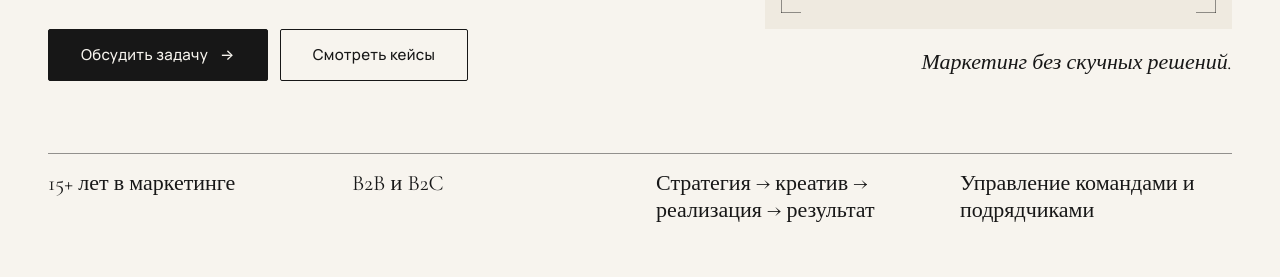
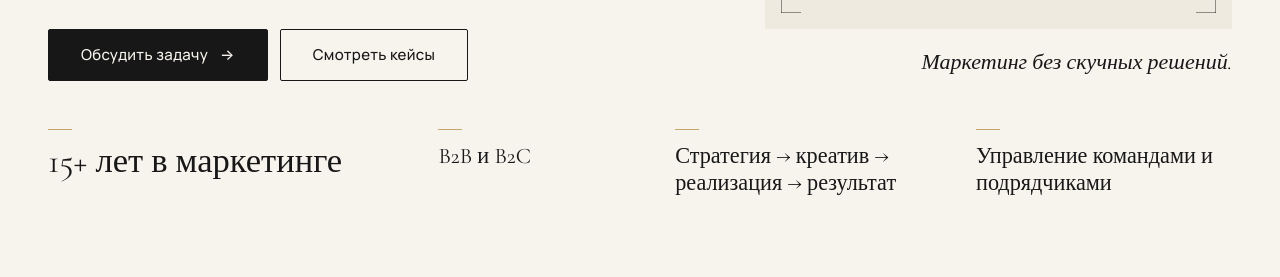
Before and after one commit to Tishok77/victoria-portfolio, a plain HTML site: page index.html in a window 1280 px wide. Shown: the part 675-952 px from the top of the page. Drawn offline with nearby package versions, Linux system fonts and the light colour scheme.

Commit message:
Refine hero facts strip
Turn the facts after the hero into an editorial proof strip: no table
rules, four standalone type blocks separated by space with a short gold
mark each; the first fact (15+ years) one step stronger. Desktop: one row
with columns sized to each fact; mobile and tablet: 2×2. Tighter vertical
rhythm around the strip.

Co-Authored-By: Claude Opus 5.5 <noreply@anthropic.com>

```diff
--- a/css/style.css
+++ b/css/style.css
@@ -614,9 +614,10 @@ textarea {
    Hero
    ========================================================================== */
 
-/* Mobile: content starts close under the header; closes like any section. */
+/* Mobile: content starts close under the header; the proof strip closes the
+   hero with the same air as before a section marker. */
 .hero {
-  padding-block: var(--space-4) var(--section-space);
+  padding-block: var(--space-4) var(--section-lead);
 }
 
 .hero__grid {
@@ -686,24 +687,34 @@ textarea {
   margin-top: var(--space-3);
 }
 
+/* Proof strip: the four facts as standalone type blocks separated by space,
+   not table rules. A short gold mark opens each fact; the first (years in
+   marketing) reads one step stronger. */
 .hero__facts {
   display: grid;
-  border-top: 1px solid var(--color-border-strong);
+  grid-template-columns: repeat(2, minmax(0, 1fr));
+  gap: var(--space-6) var(--space-5);
 }
 
 .hero__fact {
-  padding-block: var(--space-4);
-  border-bottom: 1px solid var(--color-border);
+  display: grid;
+  align-content: start;
+  gap: var(--space-3);
   font-family: var(--font-display);
   font-size: var(--text-lg);
   line-height: 1.25;
 }
 
-/* Single column: the list ends without a trailing rule; the next section's marker follows. */
-@media (max-width: 639px) {
-  .hero__fact:last-child {
-    border-bottom: 0;
-  }
+.hero__fact::before {
+  content: "";
+  width: 1.5rem;
+  height: 1px;
+  background: var(--color-decor);
+}
+
+.hero__fact:first-child {
+  font-size: var(--text-xl);
+  line-height: 1.1;
 }
 
 @media (max-width: 639px) {
@@ -714,8 +725,7 @@ textarea {
 
 @media (min-width: 640px) {
   .hero__facts {
-    grid-template-columns: repeat(2, minmax(0, 1fr));
-    column-gap: var(--space-6);
+    column-gap: var(--space-7);
   }
 }
 
@@ -731,19 +741,23 @@ textarea {
   .hero__grid {
     grid-template-columns: minmax(0, 7fr) minmax(0, 5fr);
     column-gap: clamp(var(--space-7), 5vw, var(--space-9));
-    row-gap: var(--space-8);
+    row-gap: var(--space-7);
     align-items: end;
   }
 
+  /* Columns follow the length of each fact, so the years read on one line. */
   .hero__facts {
     grid-column: 1 / -1;
-    grid-template-columns: repeat(4, minmax(0, 1fr));
-    border-bottom: 0;
+    grid-template-columns: minmax(0, 1.35fr) minmax(0, 0.75fr) minmax(0, 1fr) minmax(0, 1fr);
+    column-gap: clamp(var(--space-6), 3.5vw, var(--space-8));
   }
 
   .hero__fact {
-    padding-right: var(--space-5);
-    border-bottom: 0;
+    font-size: clamp(1.25rem, 0.95rem + 0.55vw, 1.625rem);
+  }
+
+  .hero__fact:first-child {
+    font-size: var(--text-xl);
   }
 }
 
```
